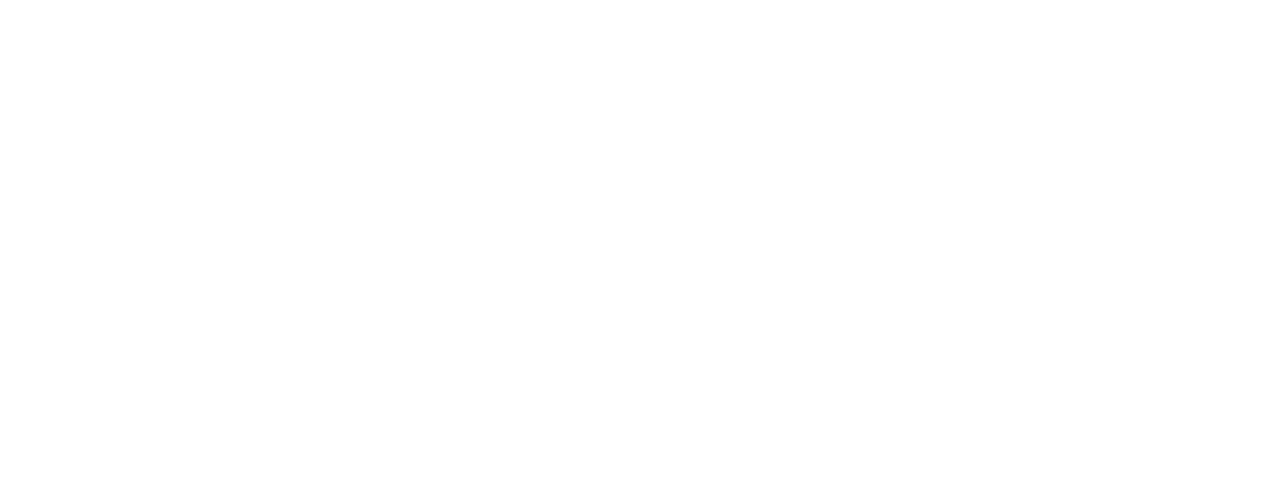
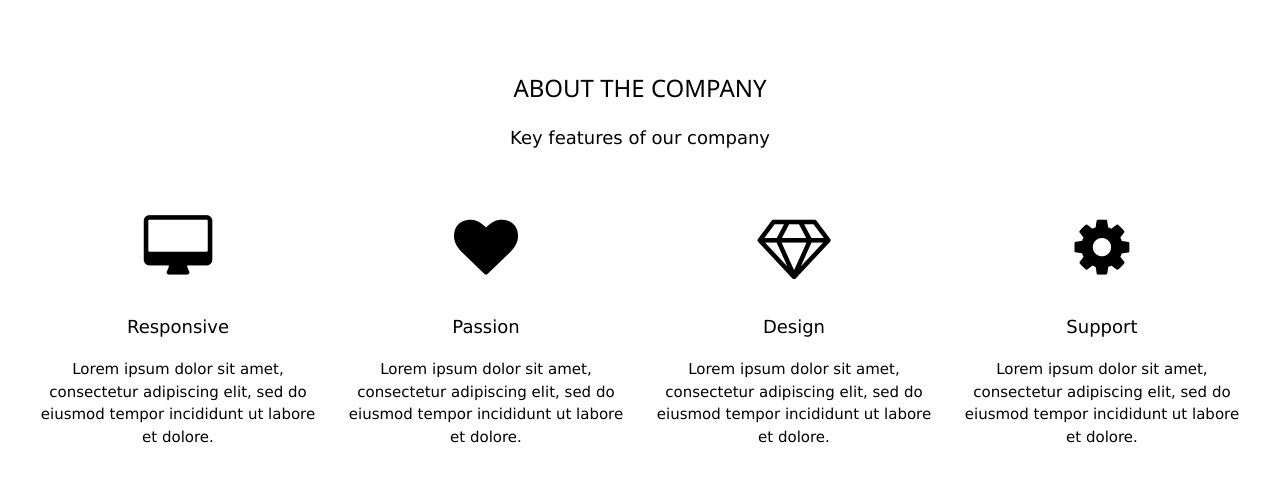
Before and after one commit to Sahasawat-Boss/Template-to-React-w3-Company-LDP, a React (Vite) app: page / in a window 1280 px wide. Shown: the part 788-1270 px from the top of the page. Before the commit the page ends 800 px from the top, so only its background shows below. Built offline with nearby package versions, Linux system fonts and the light colour scheme.

Commit message:
a about comps

```diff
--- a/src/App.css
+++ b/src/App.css
@@ -1,3 +1,19 @@
+body,
+h1,
+h2,
+h3,
+h4,
+h5,
+h6 {
+    font-family: "Raleway", sans-serif
+}
+
+body,
+html {
+    height: 100%;
+    line-height: 1.8;
+}
+
 /* Full height image header */
 .bgimg-1 {
     background-position: center;
@@ -5,3 +21,7 @@
     background-image: url("https://t4.ftcdn.net/jpg/04/48/37/21/360_F_448372183_BzkeIIM4ny4MqZmGMvtADEBlDYAt7EZZ.jpg");
     min-height: 90vh;
 }
+
+.w3-bar .w3-button {
+    padding: 16px;
+}
--- a/src/App.jsx
+++ b/src/App.jsx
@@ -2,6 +2,7 @@ import './App.css'
 // Components
 import Navbar from './Components/Navbar'
 import Header from './Components/Header'
+import About from './Components/About'
 
 function App() {
 
@@ -9,6 +10,7 @@ function App() {
     <>
       <Navbar />
       <Header />
+      <About />
     </>
   )
 }
--- /dev/null
+++ b/src/Components/About.jsx
@@ -0,0 +1,37 @@
+import React from 'react'
+
+const About = () => {
+    return (
+        <div>
+            {/* About Section */}
+            <div className="w3-container" style={{ padding: "128px 16px" }} id="about">
+                <h3 className="w3-center">ABOUT THE COMPANY</h3>
+                <p className="w3-center w3-large">Key features of our company</p>
+                <div className="w3-row-padding w3-center" style={{ marginTop: "64px"}}>
+                <div className="w3-quarter">
+                    <i className="fa fa-desktop w3-margin-bottom w3-jumbo w3-center"></i>
+                    <p className="w3-large">Responsive</p>
+                    <p>Lorem ipsum dolor sit amet, consectetur adipiscing elit, sed do eiusmod tempor incididunt ut labore et dolore.</p>
+                </div>
+                <div className="w3-quarter">
+                    <i className="fa fa-heart w3-margin-bottom w3-jumbo"></i>
+                    <p className="w3-large">Passion</p>
+                    <p>Lorem ipsum dolor sit amet, consectetur adipiscing elit, sed do eiusmod tempor incididunt ut labore et dolore.</p>
+                </div>
+                <div className="w3-quarter">
+                    <i className="fa fa-diamond w3-margin-bottom w3-jumbo"></i>
+                    <p className="w3-large">Design</p>
+                    <p>Lorem ipsum dolor sit amet, consectetur adipiscing elit, sed do eiusmod tempor incididunt ut labore et dolore.</p>
+                </div>
+                <div className="w3-quarter">
+                    <i className="fa fa-cog w3-margin-bottom w3-jumbo"></i>
+                    <p className="w3-large">Support</p>
+                    <p>Lorem ipsum dolor sit amet, consectetur adipiscing elit, sed do eiusmod tempor incididunt ut labore et dolore.</p>
+                </div>
+            </div>
+        </div>
+        </div >
+    )
+}
+
+export default About
```
